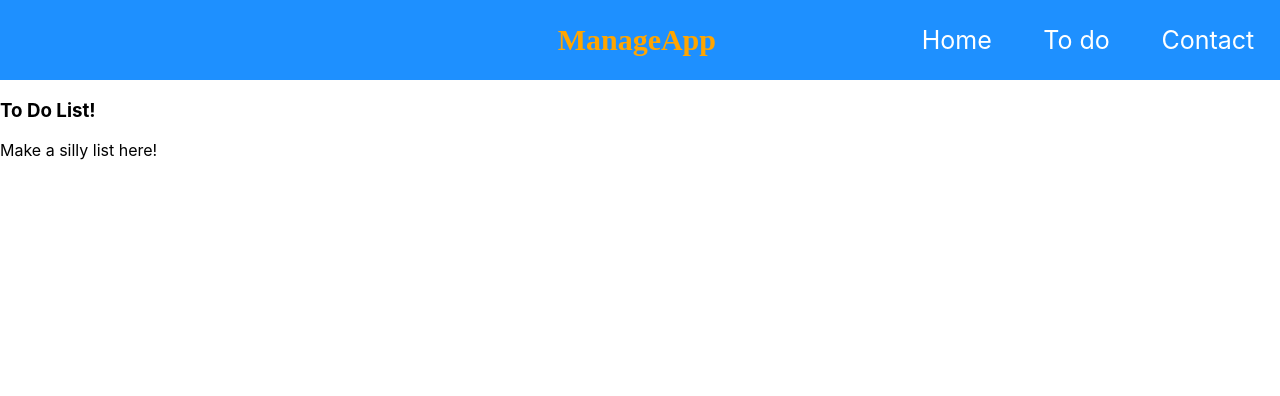
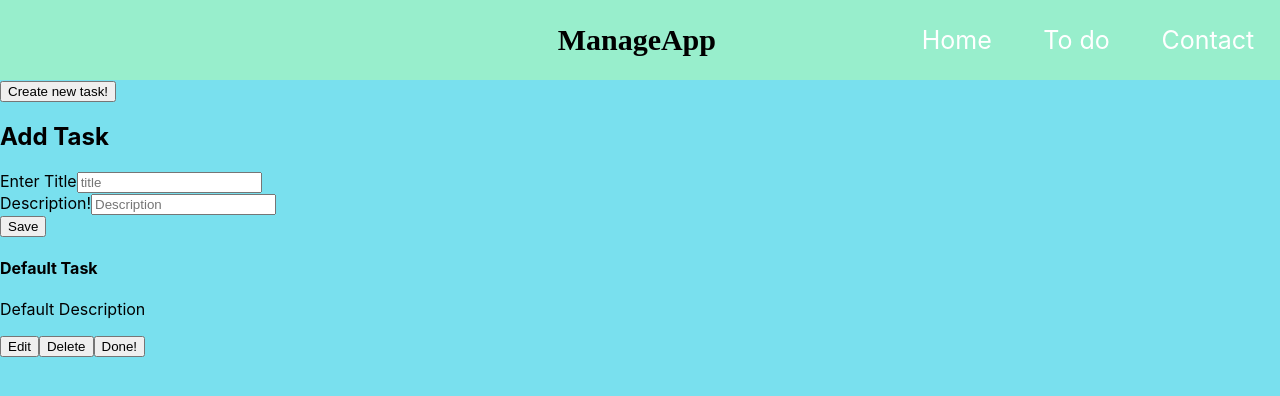
Before and after one commit to edcalles/task-management-project, a React (Create React App) app in the folder my-app/: page /todo in a window 1280 px wide. Shown: the top 396 px of the page. Built offline with nearby package versions, Linux system fonts and the light colour scheme.

Commit message:
created task management/switched some colors

```diff
--- a/my-app/src/components/Todo.jsx
+++ b/my-app/src/components/Todo.jsx
@@ -1,14 +1,202 @@
-import React from 'react'
+import React, { useState } from "react";
 
-const Todo = ()=>{
-    return (
-        <div>
-            <h3>To Do List!</h3>
-            <div>
-                Make a silly list here!
-            </div>
-        </div>
-    )
-}
+const Todo = () => {
+ const [showForm, setshowform] = useState(true);
+ const [showNew, setshowNew] = useState(true);
+ const [showDelete, setshowDelete] = useState(true);
+ const [toggleSubmit, settoggleSubmit] = useState(true);
+ const [isEditItem, setisEditItem] = useState(null);
+ const [showList, setshowList] = useState(true);
+ const [editMessage, seteditMessage] = useState(false);
+ const [deleteMessage, setdeleteMessage] = useState(false);
+ const [deleteMessagesuccess, setdeleteMessagesuccess] = useState(false);
+ const [inputTitle, setinputTitle] = useState("");
+ const [inputDesc, setinputDesc] = useState("");
+ const [items, setitems] = useState([
+   {
+     id: "001",
+     name: "Default Task",
+     desc: "Default Description",
+     status: false,
+   },
+ ]);
+
+ const handleInput = (e) => {
+   setinputTitle(e.target.value);
+ };
+ const handleInputdesc = (e) => {
+   setinputDesc(e.target.value);
+ };
+ const handleClick = e => {
+    if (e.target.textDecoraction) {
+        e.target.removeProperty('text-decoration');
+    } else {
+        e.target.setProperty('text-decoration', 'line-through')
+    }
+ }
+ const handleSubmit = (e) => {
+   setshowList(true);
+   setshowNew(true);
+
+   e.preventDefault();
+   if (!inputTitle || !inputDesc) {
+     alert("you have to fill in the data!!");
+   } else if (inputTitle && !toggleSubmit) {
+     setitems(
+       items.map((elem) => {
+         if (elem.id === isEditItem) {
+           return { ...elem, name: inputTitle, desc: inputDesc };
+         }
+         return elem;
+       })
+     );
+
+     setinputTitle("");
+     setinputDesc("");
+     settoggleSubmit(true);
+     setshowform(false);
+     setshowDelete(true);
+   } else {
+     const allinputTitle = {
+       id: new Date().getTime().toString(),
+       name: inputTitle,
+       desc: inputDesc,
+     };
+     setitems([allinputTitle, ...items]);
+     setinputTitle("");
+     setinputDesc("");
+     setshowform(false);
+   }
+ };
+
+ const handleDelete = (index) => {
+   console.log(index);
+   const updatedItems = items.filter((elem) => {
+     return index !== elem.id;
+   });
+   setdeleteMessage(true);
+
+   setTimeout(() => {
+     setitems(updatedItems);
+     setdeleteMessage(false);
+   }, 2000);
+   setdeleteMessagesuccess(false);
+ };
+
+ const handleEdit = (id) => {
+   setshowList(false);
+   setshowDelete(false);
+   setshowNew(false);
+   setshowform(true);
+
+   settoggleSubmit(false);
+   let newEditItem = items.find((elem) => {
+     return elem.id === id;
+   });
+   setinputTitle(newEditItem.name);
+   setinputDesc(newEditItem.desc);
+
+   setisEditItem(id);
+   console.log(newEditItem);
+ };
+
+ const handleAdd = () => {
+   setshowform(true);
+   setshowList(true);
+   setshowNew(false);
+ };
+ return (
+   <>
+     {showNew ? (
+       <div>
+         <div>
+           <button onClick={handleAdd}>
+             Create new task!
+           </button>
+         </div>
+       </div>
+     ) : (
+       ""
+     )}
+
+     {showForm ? (
+       <>
+         <div>
+           <div>
+             <div>
+               <h2>{toggleSubmit ? "Add Task" : " Edit Task"}</h2>
+             </div>
+             <form onSubmit={handleSubmit}>
+               <label>Enter Title</label>
+               <input
+                 type="text"
+                 name="title"
+                 id="title"
+                 placeholder="title"
+                 onChange={handleInput}
+                 value={inputTitle}
+               />
+               <br />
+               <label>Description!</label>
+               <input
+                 type="text"
+                 name="description"
+                 id="description"
+                 placeholder="Description"
+                 onChange={handleInputdesc}
+                 value={inputDesc}
+               />
+               <br />
+               {toggleSubmit ? (
+                 <button>Save</button>
+               ) : (
+                 <button>Update</button>
+               )}
+             </form>
+           </div>
+         </div>
+       </>
+     ) : (
+       ""
+     )}
+
+     {showList ? (
+       <div>
+         {deleteMessage ? (
+           <p >Item Deleted Successfully</p>
+         ) : (
+           ""
+         )}
+         {items.map((elem) => {
+           return (
+             <div key={elem.id}>
+               <div>
+                 <div>
+                   <h4>{elem.name}</h4>
+                   <p>{elem.desc}</p>
+                 </div>
+                   <button onClick={() => handleEdit(elem.id)}>
+                     Edit
+                   </button>
+                   {showDelete ? (
+                     <button onClick={() => handleDelete(elem.id)}>
+                       Delete
+                     </button>
+                   ) : (
+                     ""
+                   )}
+                   <button onClick={() => handleClick(elem.id)}>Done!</button>
+                 </div>
+               </div>
+
+           );
+         })}
+       </div>
+     ) : (
+       ""
+     )}
+   </>
+ );
+};
 
 export default Todo;
--- a/my-app/src/index.css
+++ b/my-app/src/index.css
@@ -5,6 +5,7 @@ body {
     sans-serif;
   -webkit-font-smoothing: antialiased;
   -moz-osx-font-smoothing: grayscale;
+  background-color: #79E0EE;
 }
 
 code {
@@ -15,10 +16,10 @@ code {
   width: 100%;
   min-height: 10vh;
   display: flex;
-  justify-content: end;
+  justify-content: flex-end;
   align-items: center;
-  color: aliceblue;
-  background: dodgerblue;
+  color: #D0F5BE;
+  background: #98EECC;
   list-style-type: none;
 }
 .App .navbar .nav-links {
@@ -30,10 +31,13 @@ code {
 .logo {
   font-size: 30px;
   font-family: 'Times New Roman', Times, serif;
-  color: orange;
+  color: black;
   font-weight: bold;
   margin-right: 140px;
 }
 .homepage {
   text-align: center;
 }
+.container {
+  border: 1px solid black;
+}
```
